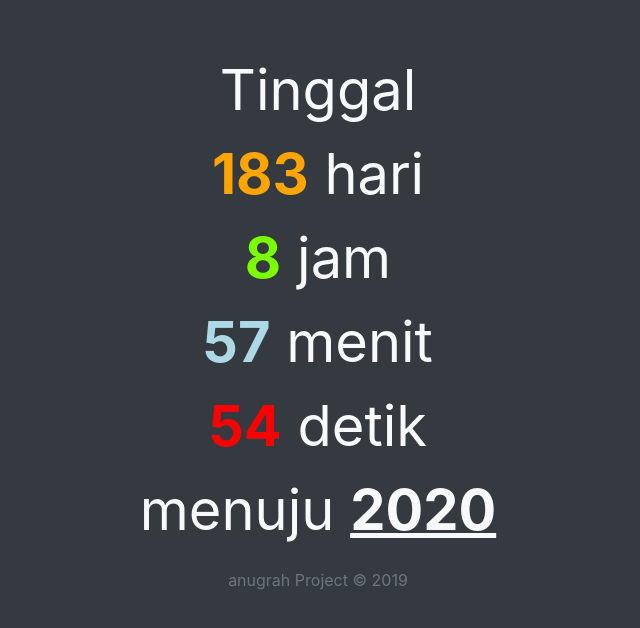
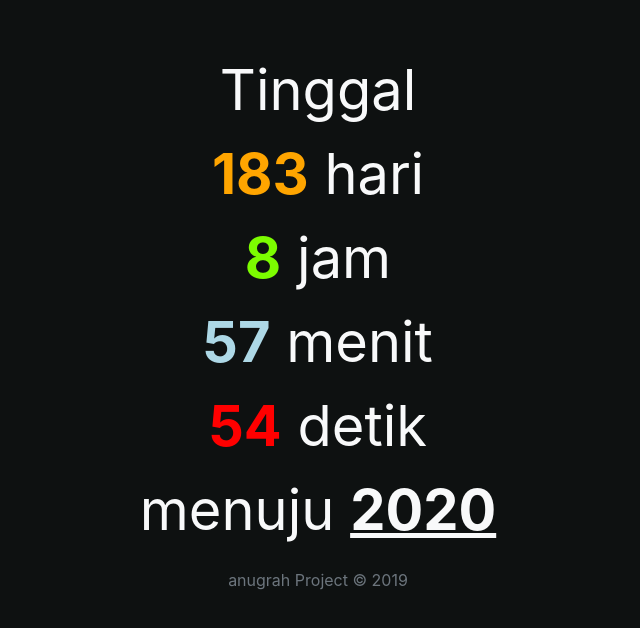
Before and after one commit to anugrahra/hitung-mundur, a plain HTML site: page index.html in a window 1280 px wide. Shown: the whole page, without its empty margins (322-962 px from the left). Drawn offline with nearby package versions, Linux system fonts and the light colour scheme.

Commit message:
warna hitam-hitam bg menggoda

```diff
--- a/css/style.css
+++ b/css/style.css
@@ -4,6 +4,10 @@ a {
 
 a:hover {
     color: white;
+}
+
+#bodi {
+    background-color: black;
 }
 
 .utama {
--- a/index.html
+++ b/index.html
@@ -14,7 +14,7 @@
     <title>do go to 2020</title>
 </head>
 
-<body class="bg-dark text-light">
+<body class="text-light" id="bodi">
     <div class="container">
         <div class="row mt-5">
             <div class="col text-center" id="teks">
--- a/js/script.js
+++ b/js/script.js
@@ -29,3 +29,13 @@ const hitungMundur = setInterval(function () {
     }
 
 }, 1000)
+
+//ganti warna detik
+var i = 0
+function gantiWarna() {
+    var warnaDetik = document.getElementById('bodi')
+    var warna = ['black', '#3b444b', '#353839', '#232b2b', '#0e1111']
+    warnaDetik.style.backgroundColor = warna[i]
+    i = (i + 1) % warna.length
+}
+setInterval(gantiWarna, 1000)
```
